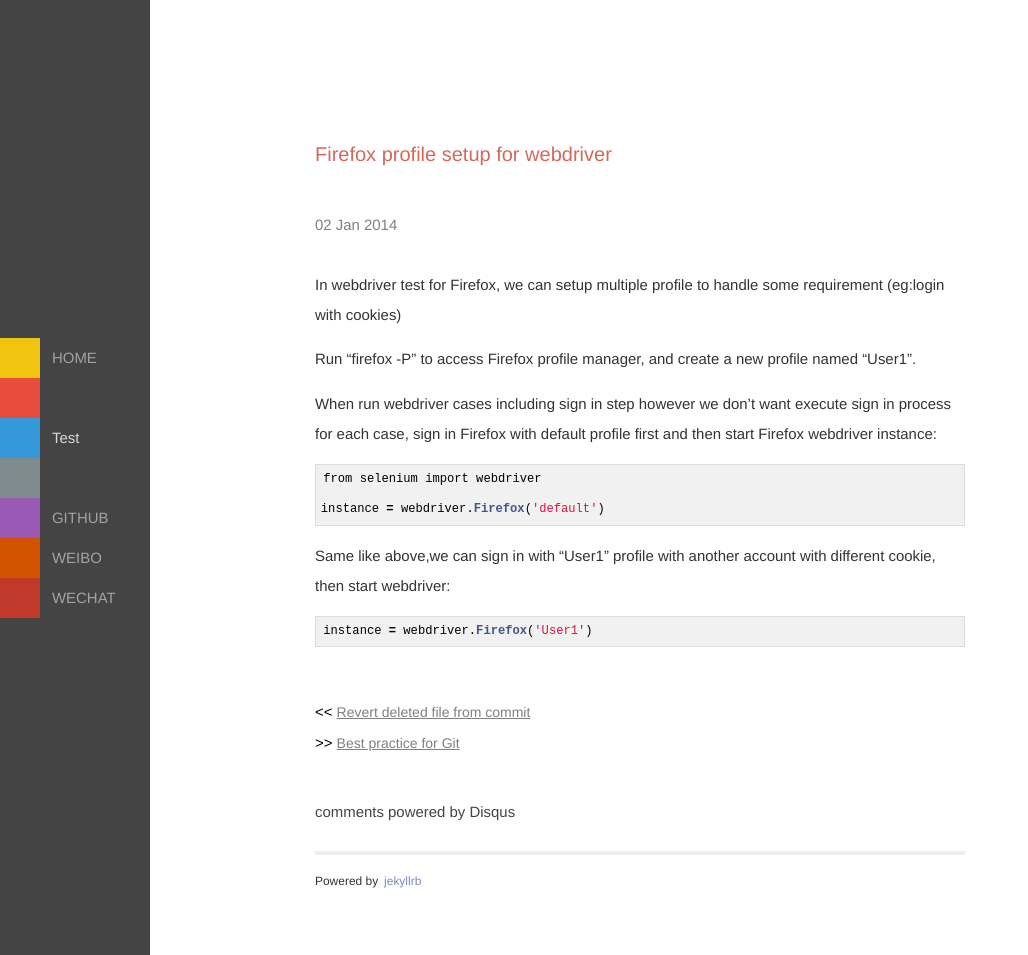
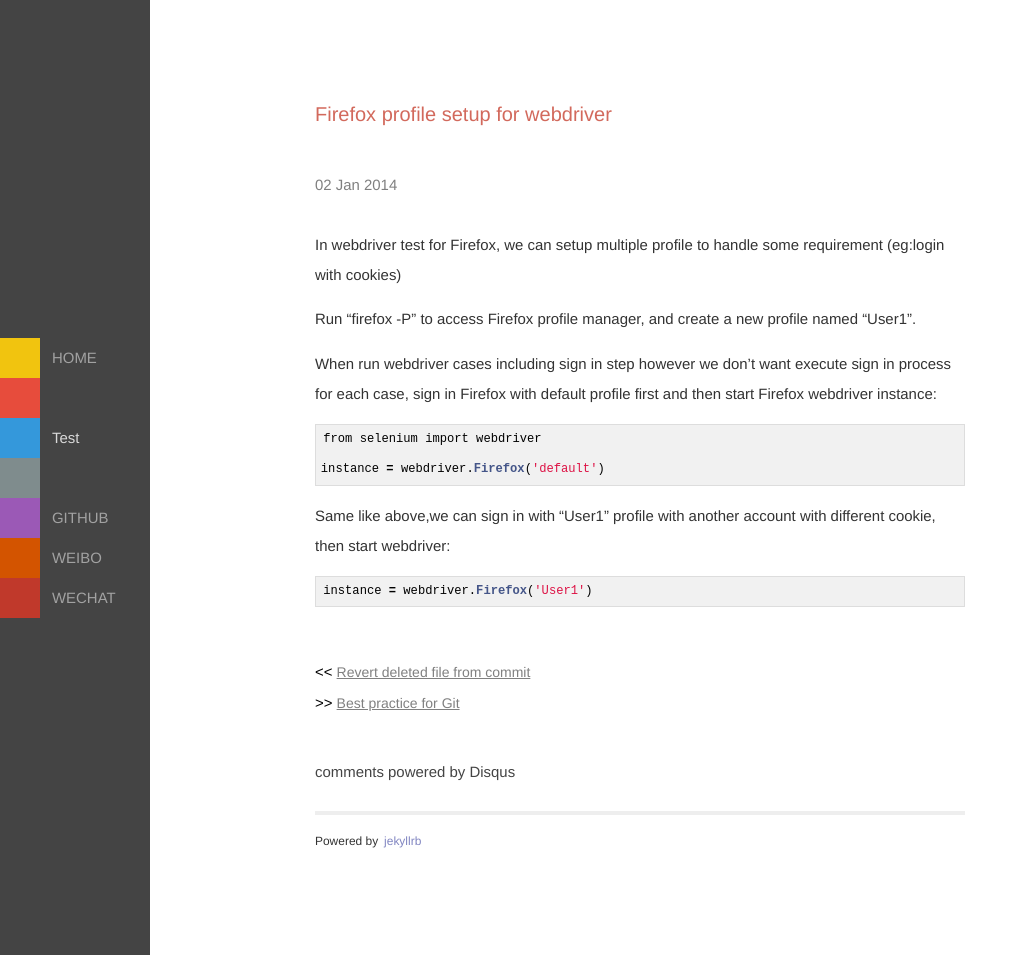
Before and after one commit to andward/andward.github.io, a Jekyll site: the page built from _posts/2014-01-02-Firefox-profile-setup-for-webdriver.markdown, in a window 1280 px wide and 955 px high. Shown: the whole window, without its empty margins (0-1028 px from the left). Built offline with Jekyll 4.4.1, drawn with Linux system fonts in a browser that asks for light colours; nearby versions of some CDN libraries; Markdown is read by kramdown in place of the engine named in the settings; comment, search, counter and statistics services are not loaded.

Commit message:
reduce head margin

```diff
--- a/css/main.css
+++ b/css/main.css
@@ -125,7 +125,7 @@ a:visited { color: #444; text-decoration:none;}
 .head
 {
   text-decoration: none;
-  margin: 7em 0 2em 0;
+  margin: 5em 0 2em 0;
   color:rgba(199, 68, 51, 0.8);
   font-weight:normal;
 }
```
